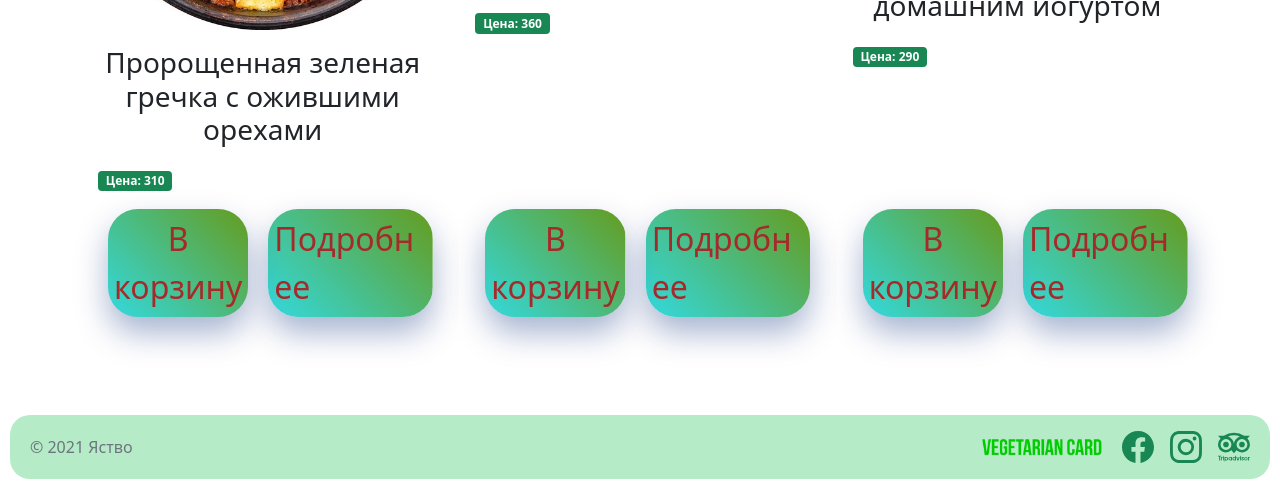
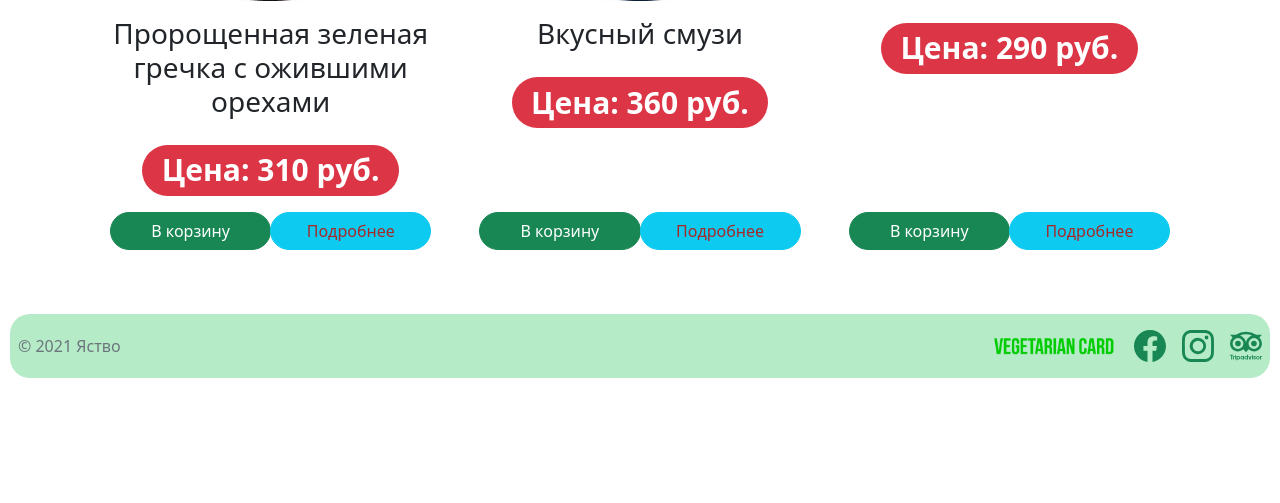
Before and after one commit to DmytroPI-dev/yastvo, a Django app: page /delivery/ in a window 1280 px wide. Shown: the part 1126-1629 px from the top of the page. After the commit the page ends 1504 px from the top, so only its background shows below. Run offline with Django 3.2, Linux system fonts and the light colour scheme; data comes from the database, SQL or seed files in the repository; some libraries are stand-ins or nearby versions.

Commit message:
redesigned buttons and main page

```diff
--- a/main/static/main/CSS/styles.css
+++ b/main/static/main/CSS/styles.css
@@ -1,6 +1,7 @@
+
 body {
   margin:10px;
-  /* background-image: linear-gradient(90deg, #C39367 0%, #ffeed9 100%); */
+    /* background-image: linear-gradient(90deg, #C39367 0%, #ffeed9 100%); */
   background-color: white;
   }
 
@@ -9,7 +10,7 @@
   background-color: #b5ebc7 !important;
 }
 
-.footer {
+.footer, .header {
   background-color: #b5ebc7 !important;
   border-radius: 20px;
 }
@@ -55,6 +56,12 @@
   font-style: italic;
   color: #fff;
 }
+
+main > .container {
+  padding-top: 60px;
+}
+
+
 
 .cafe {
   height: auto;
--- a/main/templates/main/delivery-detailed.html
+++ b/main/templates/main/delivery-detailed.html
@@ -20,7 +20,7 @@
                     <p class="card-text px-2">Цена: {{object.item_price}} руб.</p>
                     {% if object.milk_added %}
                     <!-- Button trigger modal -->
-                    <button type="button" class="floating-button" data-bs-toggle="modal" data-bs-target="#exampleModal">
+                    <button type="button" class="btn btn-info" data-bs-toggle="modal" data-bs-target="#exampleModal">
                     <img src = "{% static 'main/img/svg/milk-bottle.svg' %}" height ="64" width ="auto" >
                     </button>
                     <!-- Modal -->
@@ -43,7 +43,8 @@
 
                     {% endif %}
                     </div>
-                    <a href="{% url 'delivery' %}" class="floating-button text-center">Назад</a>
+                    <p></p>
+                    <a href="{% url 'delivery' %}" class="btn btn-success rounded-pill">Назад</a>
               </div>
           </div>
         </div>
--- a/main/templates/main/delivery.html
+++ b/main/templates/main/delivery.html
@@ -5,7 +5,7 @@
 {% block content %}
 <!-- Cart button form -->
 <form class="d-flex flex-row-reverse ">
-  <button class="floating-button position-fixed" type="submit">
+  <button class="btn btn-success btn-lg rounded-pill position-fixed" type="submit">
       <i class="bi-cart-fill"></i>
       <span class="badge bg-dark text-info rounded-pill">0</span>
   </button>
@@ -22,8 +22,8 @@
                     <div class="card-body d-flex flex-column h-100">
                     <h3 class="card-text mb-3">{{dishes.item_description}}</h3>
                     <h3> </h3>
-                    <div class="d-flex justify-content-between align-items-center">
-                      <span class="badge bg-success">Цена: {{dishes.item_price}}</span>
+                    <div class="d-flex justify-content-center align-items-center">
+                      <h1><span class="badge bg-danger rounded-pill"> Цена: {{dishes.item_price}} руб. </span></h1>
                     </div>
                     <!-- <div class="d-flex justify-content-left mt-4">
                       <p class="card-text pe-2">Вес: {{dishes.item_weight}} гр.</p>
@@ -32,9 +32,9 @@
                     </div> -->
                     <h3> </h3>
                     <div class="btn-group mt-auto" role="group">
-                    <button type="button" class="floating-button w-50 "> В корзину</button>
-                    <a href="{% url 'delivery-detailed' dishes.id %}" class=" floating-button w-50">Подробнее</a>
-                    <!-- <button href="{% url 'delivery-detailed' dishes.id %}" type="button" class=""></button> -->
+                    <button type="button" class="btn btn-success rounded-pill w-50" >В корзину</button>
+                    <button type="button" class="btn btn-info rounded-pill w-50">
+                    <a href="{% url 'delivery-detailed' dishes.id %}">Подробнее</a></button>
                   </div>
                 </div>
           </div>
--- a/main/templates/main/layout.html
+++ b/main/templates/main/layout.html
@@ -1,6 +1,6 @@
 {% load static %}
 <!DOCTYPE html>
-<html lang="ru">
+<html lang="ru" class="h-100">
 <head>
   <meta charset="UTF-8">
   <meta name="viewport" content="width=device-width, initial-scale=1.0">
@@ -14,6 +14,21 @@
   <link rel="stylesheet" href="{% static 'main/CSS/bxslider.css' %}">
   <link rel="stylesheet" href="{% static 'main/CSS/jquery.bxslider.css' %}">
   <link rel="stylesheet" href="{% static 'main/CSS/styles.css' %}">
+  <style>
+    .bd-placeholder-img {
+      font-size: 1.125rem;
+      text-anchor: middle;
+      -webkit-user-select: none;
+      -moz-user-select: none;
+      user-select: none;
+    }
+
+    @media (min-width: 768px) {
+      .bd-placeholder-img-lg {
+        font-size: 3.5rem;
+      }
+    }
+  </style>
   <script src="https://kit.fontawesome.com/fb1859fd88.js" crossorigin="anonymous"></script>
   <script src="{% static 'main/JS/jquery-3.6.0.js' %}"></script>
   <script src="{% static 'main/JS/jquery.bxslider.min.js' %}"></script>
@@ -25,37 +40,16 @@
      prevText:'',
      useCSS: false,
      easing: 'jswing',
-     speed: 500
+     speed: 1000
      });
   });
   </script>
   <title>{% block title %}{% endblock %}</title>
 </head>
 
-<body>
-
-<div class="container-fluid">
-    <div class="big-menu">
-        <ul class="nav nav-pills nav-justified">
-            <a class="nav-item floating-button" href="{%url 'home' %}" title="Главная страница"><i class="fas fa-leaf"></i></a>
-            <a class="nav-item floating-button" href="{%url 'menu' %}" title="Меню"><i class="fas fa-book-open"></i></a>
-            <a class="nav-item floating-button" href="{%url 'delivery' %}" title="Доставка"><i class="fas fa-truck"></i></a>
-            <a class="nav-item floating-button" href="{%url 'shopping' %}" title="Магазин"><i class="fas fa-store"></i></a>
-            <a class="nav-item floating-button" href="{%url 'contacts' %}" title="Контакты"><i class="fas fa-paper-plane"></i></a>
-
-          {% if not user.is_authenticated %}
-            <a class="nav-item floating-button" href="{%url 'reg' %}" title="Регистрация"><i class="fas fa-user-check"></i></a>
-            <a class="nav-item floating-button" href="{%url 'users' %}" title="Войти в ЛК"><i class="fas fa-sign-in-alt"></i></a>
-          {% else %}
-            <a class="nav-item floating-button" href="{%url 'profile' %}" title="Профиль"><i class="fas fa-user-circle"></i></a>
-            <a class="nav-item floating-button" href="{%url 'exit' %}" title="Выйти из ЛК"><i class="fas fa-sign-out-alt"></i></a>
-          {% endif %}
-        </ul>
-    </div>
-  </div>
-
-
-  <nav class="navbar navbar-dark bg-dark small-menu" aria-label="First navbar example">
+<body class = "d-flex flex-column h-100">
+    <header>
+    <nav class="navbar navbar-expand-md navbar-dark header bg-dark" aria-label="First navbar example">
       <div class="container-fluid">
         <a class="navbar-brand" href="{%url 'home' %}" >Главная страница</a>
         <button class="navbar-toggler" type="button" data-bs-toggle="collapse" data-bs-target="#navbarsExample01" aria-controls="navbarsExample01" aria-expanded="false" aria-label="Toggle navigation">
@@ -63,15 +57,12 @@
         </button>
 
         <div class="collapse navbar-collapse" id="navbarsExample01">
-            <ul class="navbar-nav me-auto mb-2">
+          <ul class="navbar-nav me-auto mb-2 mb-md-0 ">
             <li class="nav-item">
               <a class="nav-link" href="{%url 'menu' %}" >Меню</a>
             </li>
             <li class="nav-item">
               <a class="nav-link" href="{%url 'delivery' %}" >Доставка</a>
-              </li>
-              <li class="nav-item">
-                <a class="nav-link" href="{%url 'shopping' %}">Магазин</a>
             </li>
             <li class="nav-item">
               <a class="nav-link" href="{%url 'contacts' %}">Контакты</a>
@@ -96,6 +87,7 @@
         </div>
     </div>
   </nav>
+  </header>
 
   {% if messages %}
   {% for mess in messages %}
@@ -105,10 +97,56 @@
     <div class="col col-lg-2"></div>
     {% endfor %}
     {% endif %}
+  </div>
+
+  <main class="flex-shrink-0">
+    <div class="container">
       {% block content %}{% endblock %}
     </div>
+  </main>
 
-  <div class="container-fluid footer">
+
+  <footer class="mt-auto footer d-flex flex-wrap justify-content-between align-items-center py-3 my-4">
+    <div class="col-md-4 d-flex align-items-center">
+      <span class="text-muted">© 2021 Яство</span>
+      </div>
+    <ul class="nav col-md-4 justify-content-end list-unstyled d-flex">
+      <li class="ms-3"><a href="https://vegcard.com/"> <img src = "{% static 'main/img/vegcard_png.png' %}"  height ="32" width ="auto" > </a> </li>
+      <li class="ms-3"><a href="https://www.facebook.com/yastvo.yalta/"><img src = "{% static 'main/img/svg/facebook.svg' %}" width ="32" height ="32"></a></li>
+      <li class="ms-3"><a href="https://www.instagram.com/yastvo.yalta/"><img src = "{% static 'main/img/svg/instagram.svg' %}" width ="32" height ="32"></a></li>
+      <li class="ms-3"><a href=" https://www.tripadvisor.ru/Restaurant_Review-g295378-d23499626-Reviews-Yastvo-Yalta.html"><img src = "{% static 'main/img/svg/tripadvisor.svg' %}"  width ="32" height ="32"></a></li>
+    </ul>
+  </footer>
+    <script src="{% static 'main/JS/bootstrap.js' %}"></script>
+    <script>
+      jQuery('.new_user').slideUp(2000);
+    </script>
+</body>
+</html>
+
+<!-- <li class="nav-item">
+  <a class="nav-link" href="{%url 'shopping' %}">Магазин</a>
+</li> -->
+<!-- <div class="container-fluid">
+    <div class="big-menu">
+        <ul class="nav nav-pills nav-justified">
+            <a class="nav-item floating-button" href="{%url 'home' %}" title="Главная страница"><i class="fas fa-leaf"></i></a>
+            <a class="nav-item floating-button" href="{%url 'menu' %}" title="Меню"><i class="fas fa-book-open"></i></a>
+            <a class="nav-item floating-button" href="{%url 'delivery' %}" title="Доставка"><i class="fas fa-truck"></i></a>
+            <a class="nav-item floating-button" href="{%url 'shopping' %}" title="Магазин"><i class="fas fa-store"></i></a>
+            <a class="nav-item floating-button" href="{%url 'contacts' %}" title="Контакты"><i class="fas fa-paper-plane"></i></a>
+
+          {% if not user.is_authenticated %}
+            <a class="nav-item floating-button" href="{%url 'reg' %}" title="Регистрация"><i class="fas fa-user-check"></i></a>
+            <a class="nav-item floating-button" href="{%url 'users' %}" title="Войти в ЛК"><i class="fas fa-sign-in-alt"></i></a>
+          {% else %}
+            <a class="nav-item floating-button" href="{%url 'profile' %}" title="Профиль"><i class="fas fa-user-circle"></i></a>
+            <a class="nav-item floating-button" href="{%url 'exit' %}" title="Выйти из ЛК"><i class="fas fa-sign-out-alt"></i></a>
+          {% endif %}
+        </ul>
+    </div>
+  </div> -->
+    <!-- <div class="container-fluid footer">
       <footer class="d-flex flex-wrap justify-content-between align-items-center py-3 my-4">
         <div class="col-md-4 d-flex align-items-center">
 
@@ -122,12 +160,4 @@
           <li class="ms-3"><a href=" https://www.tripadvisor.ru/Restaurant_Review-g295378-d23499626-Reviews-Yastvo-Yalta.html"><img src = "{% static 'main/img/svg/tripadvisor.svg' %}"  width ="32" height ="32"></a></li>
         </ul>
       </footer>
-</div>
-<script src="{% static 'main/JS/bootstrap.js' %}"></script>
-<script>
-  jQuery('.new_user').slideUp(4000);
-</script>
-
-
-</body>
-</html>
+    </div> -->
```
Also changed, not shown: images/avatars/20211030_173341.jpg (added), images/goods/IMG_7263_90k0HP6.PNG (added). Lines whose indentation alone changed are shown as unchanged.
